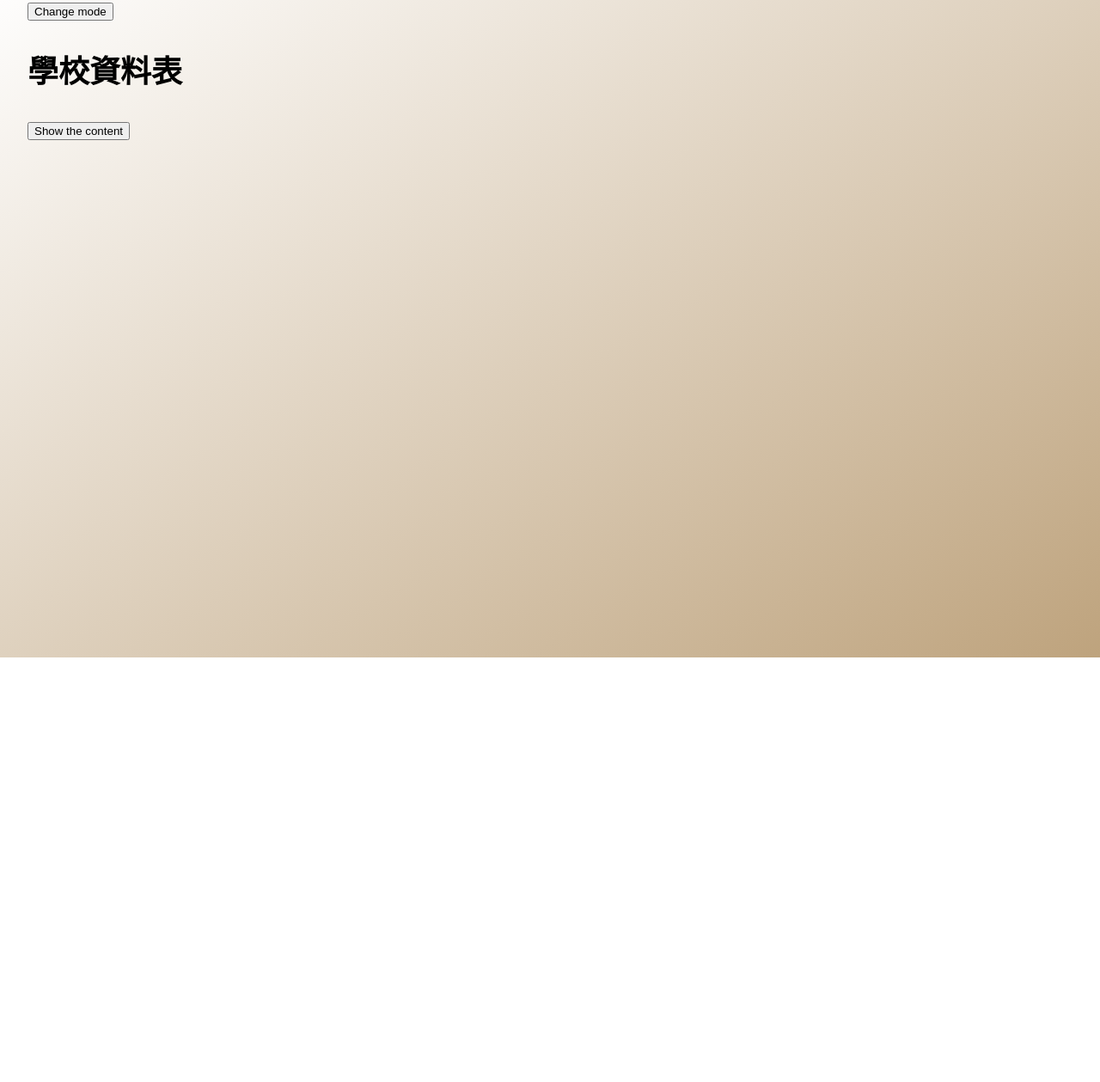
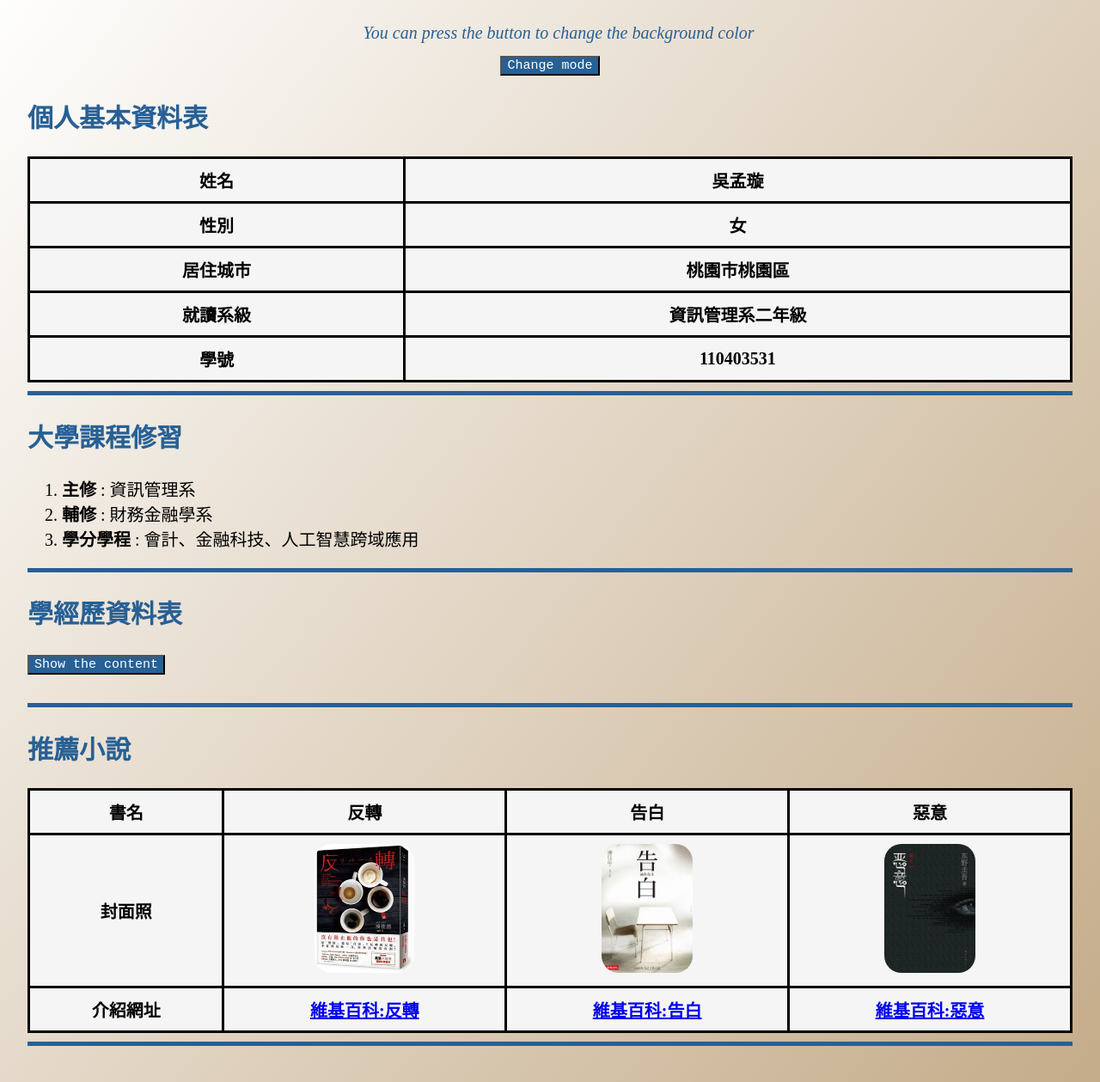
Before and after one commit to bonny123865/test_0519.io, a plain HTML site: page index_0522.html in a window 1280 px wide. Shown: the part 35-1294 px from the top of the page at 86% size. Before the commit the page ends 800 px from the top, so only its background shows below. Drawn offline with Linux system fonts and the light colour scheme.

Commit message:
change_all

```diff
--- a/index_0522.html
+++ b/index_0522.html
@@ -13,12 +13,91 @@
 </head>
 
 <body>
-	<button  onclick = "change_mode()">Change mode</button>
-    <h2>學校資料表</h2>
-    <button type="button" onclick="loadDoc()">Show the content</button>
-    <br><br>
+	<center>
+		<p id="top_line">You can press the button to change the background color</p>
+		<button  class="Button_set" onclick = "change_mode()">Change mode</button>
+	</center>
 
-    <table id="example"></table>
+	<div>
+		<h2 class="header">個人基本資料表</h2>
+		<table class="hover_table">
+			<tr>
+				<th>姓名</th>
+				<th>吳孟璇</th>
+			</tr>
+			<tr>
+				<th>性別</th>
+				<th>女</th>
+			</tr>
+			<tr>
+				<th>居住城市</th>
+				<th>桃園市桃園區</th>
+			</tr>
+			<tr>
+				<th>就讀系級</th>
+				<th>資訊管理系二年級</th>
+			</tr>
+			<tr>
+				<th>學號</th>
+				<th>110403531</th>
+			</tr>
+		</table>
+		<hr>
+	</div>
+
+
+
+	<div>
+		<h2 class="header">大學課程修習</h2>
+		<ol>
+			<li><strong>主修</strong> : 資訊管理系</li>
+			<li><strong>輔修</strong> : 財務金融學系</li>
+			<li><strong>學分學程</strong> : 會計、金融科技、人工智慧跨域應用</li>
+		</ol>
+		<hr>
+	</div>
+
+
+
+	<div>
+		<h2 class="header">學經歷資料表</h2>
+		<button class="Button_set" type="button" onclick="loadDoc()">Show the content</button>
+		<br><br>
+		<table class="hover_table" id="example"></table>
+		<hr>
+	</div>
+
+
+	<div>
+		<h2 class="header">推薦小說</h2>
+		<table class="img_table">
+			<tr>
+				<th>書名</th>
+				<th>反轉</th>
+				<th>告白</th>
+				<th>惡意</th>
+			</tr>
+			<tr>
+				<th>封面照</th>
+				<th><img class="img_mode" src="./img/novel_1.jpg" alt="It's a picture about the novel."></th>
+				<th><img class="img_mode" src="./img/novel_2.jpg" alt="It's a picture about the novel."></th>
+				<th><img class="img_mode" src="./img/novel_3.jpg" alt="It's a picture about the novel."></th>
+			</tr>
+			<tr>
+				<th>介紹網址</th>
+				<th><a href="https://zh.wikipedia.org/zh-tw/%E5%8F%8D%E8%BD%89" target="_blank">維基百科:反轉</a></th>
+				<th><a href="https://zh.wikipedia.org/zh-tw/%E5%91%8A%E7%99%BD_(%E5%B0%8F%E8%AA%AA)" target="_blank">維基百科:告白</a></th>
+				<th><a href="https://zh.wikipedia.org/zh-tw/%E6%83%A1%E6%84%8F_(%E5%B0%8F%E8%AA%AA)" target="_blank">維基百科:惡意</a></th>
+			</tr>
+
+		</table>
+		<hr>
+	</div>
+
+
+
+
+
 
     <script>
         function loadDoc() {
@@ -49,6 +128,7 @@
                 }
 
             document.getElementById("example").innerHTML = table;
+
         }
     </script>
 </body>
--- a/test0522_style.css
+++ b/test0522_style.css
@@ -1,23 +1,68 @@
-table, th, td {
-	border : 3px solid #25556A;
-	border-collapse : collapse;
+.hover_table tr:hover {
+	background-color: rgba(197, 197, 197, 0.3) !important;
+	font-size: 110% ;
+}
+#top_line {
+	color: rgb(39, 96, 149);
+	height: 5px;
+	width: 100%;
+	font-style: italic;
+	padding: 10px;
+}
+table {
+	border: 3px solid black;
+	border-collapse: collapse;
+	width: 100%;
+	background-color: #F5F5F5;
 }
 
 th, td {
-	padding : 10px;
+	border: 3px solid black;
+	text-align: center;
+	padding: 10px;
+}
+
+hr {
+	color: rgb(39, 96, 149);
+	height: 5px;
+	width: 100%;
+	border: none;
+	background-color: rgb(39, 96, 149);
+}
+
+.header {
+	font-size: 30px;
+	color: rgb(39, 96, 149);
+}
+
+.Button_set {
+	font-size: 15px;
+	background-color: rgb(39, 96, 149);
+	color: white;
+	font-family: "Courier New", monospace;
 }
 
 body {
-	font-size : 24px;
-	padding : 24px;
+	font-size: 20px;
+	padding: 24px;
 	background: linear-gradient(to bottom right, rgb(255, 255, 255), rgb(190, 163, 125));
+	background-size: 100vw 200vh;
+	color: black;
+}
 
+.change_mode {
+	background: -webkit-linear-gradient(-10deg, rgb(164, 193, 223), rgb(225, 232, 242));
+	background-size: 100vw 200vh;
+	color: rgb(93, 93, 93);
+}
 
-	background-size: 100vw 100vh;
-	color : black;
+::selection{
+	color: rgb(255, 255, 251);
+	background: rgb(118, 118, 118);
 }
-.change_mode {
-	background: -webkit-linear-gradient(-10deg, rgb(123, 156, 189),rgb(225, 232, 242));
-	background-size: 100vw 100vh;
-	color : white;
-}
+.img_table img {
+	border-radius: 20px;
+	max-width: 150px;
+	max-height: 150px;
+	margin: 0 auto;
+  }
```
Also changed, not shown: img/novel_1.jpg (added), img/novel_2.jpg (added), img/novel_3.jpg (added).
